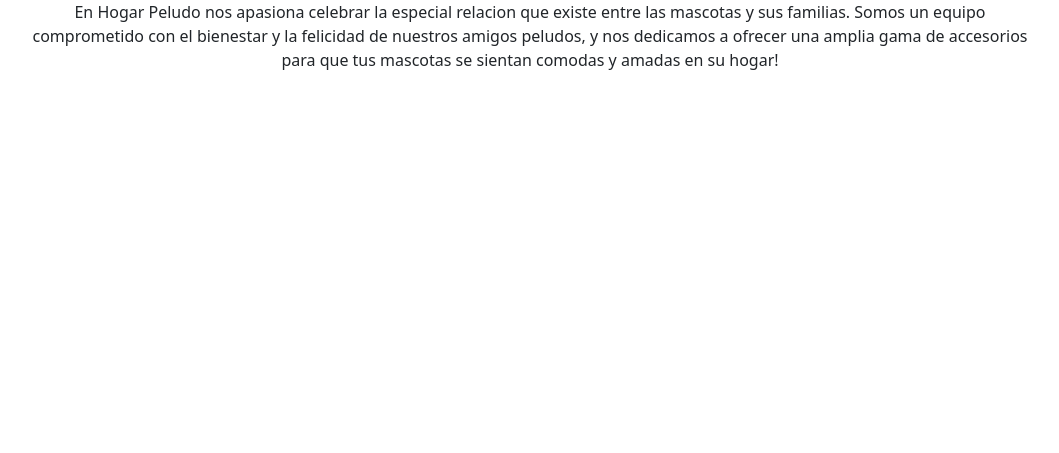
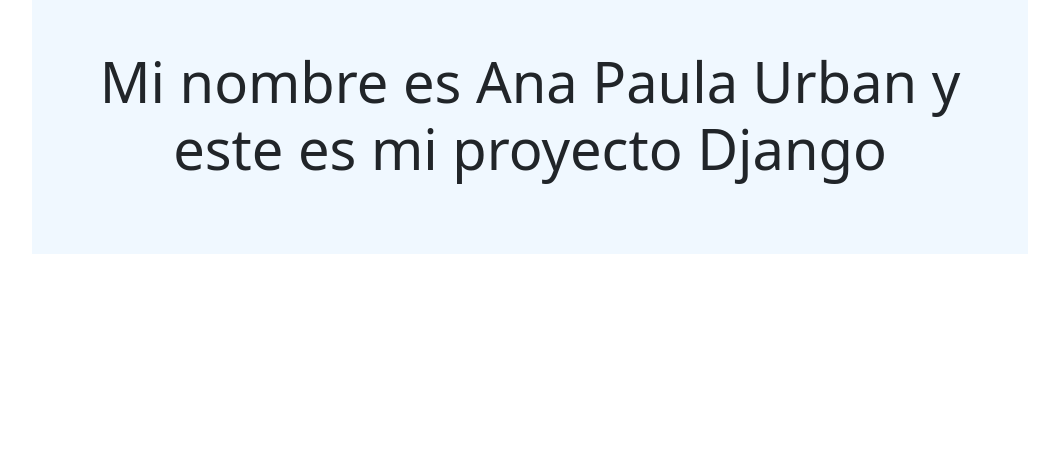
Before and after one commit to AnaPaulaUrban/Coderhouse_40445, a Django app: template project/apps/home/templates/home/about.html in a window 1280 px wide. Shown: the part 48-501 px from the top of the page, without its empty margins (110-1169 px from the left). Run offline with Django 4.2, Linux system fonts and the light colour scheme; the template is opened without the code that fills it, so the values that code supplies are empty; parts of the project's set-up code (start-up, migrations or seed data) failed here and were passed over; some libraries are stand-ins or nearby versions.

Commit message:
redaccion de about.html

```diff
--- a/project/apps/home/templates/home/about.html
+++ b/project/apps/home/templates/home/about.html
@@ -1,8 +1,14 @@
 {% extends 'home/base.html' %}
+{%load static%}
 
 {% block content %}
-    <div class="text-center display-10 mb-5 mt-3">En Hogar Peludo nos apasiona celebrar la especial relacion
-         que existe entre las mascotas y sus familias.
-         Somos un equipo comprometido con el bienestar y la felicidad de nuestros amigos peludos, y nos dedicamos
-        a ofrecer una amplia gama de accesorios para que tus mascotas se sientan comodas y amadas en su hogar!</div>
+    <section class="text-center py-5" style="background-color:aliceblue;">
+        <div class="container">
+            <h1 class="display-4 mb-4">Mi nombre es Ana Paula Urban y este es mi proyecto Django</h1>
+            <p class="lead" En esta pagina almacenamos de manera segura nuestra informacion sobre las ventas realizadas de accesorios para mascotas,
+            creando una base de datos util y facil de gestionar.
+            Para realizar compras podes contactarte con nuestros vendedores a traves desde link de Whatsapp en nuestra pagina de inicio.
+            Nos apasiona celebrar la especial relacion que existe entre las mascotas y sus familias!>
+        </div>
+    </section>
 {% endblock %}
```
